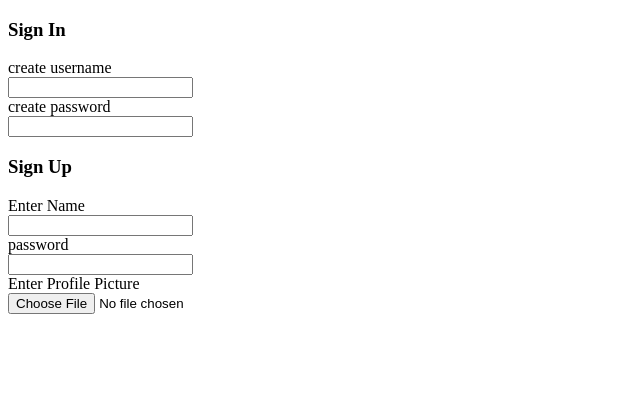
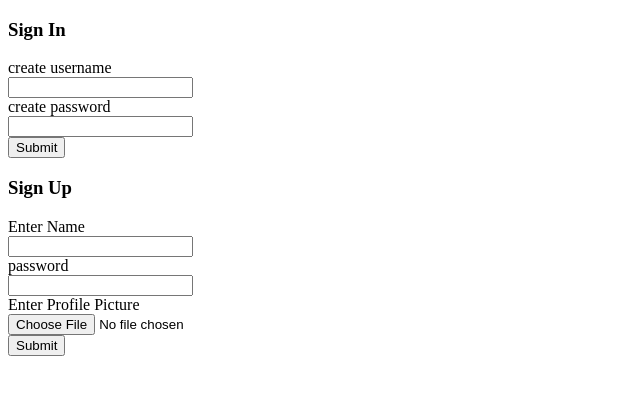
Before and after one commit to Yawp-Chat/Yawp, a React app: page / in a window 1280 px wide. Shown: the top 394 px of the page, without its empty margins (0-640 px from the left). Built offline with nearby package versions, Linux system fonts and the light colour scheme; no server answers.

Commit message:
navigate from login to home page

```diff
--- a/src/client/components/App.jsx
+++ b/src/client/components/App.jsx
@@ -1,5 +1,5 @@
 import React from 'react';
-import { BrowserRouter as Router, Switch, Route, Link } from 'react-router-dom';
+import { BrowserRouter as Router, Switch, Route, Link, BrowserRouter, Routes } from 'react-router-dom';
 import { io } from 'socket.io-client';
 import Login from '../containers/Login';
 import ChatContainer from '../containers/ChatContainer';
@@ -25,8 +25,12 @@ function App() {
 
   return (
     <div className="messageContainer">
-      <Login />
-      {/* <ChatContainer /> */}
+      <BrowserRouter>
+        <Routes>
+          <Route path="/" element={<Login />} />
+          <Route path="/home" element={<ChatContainer />} />
+        </Routes>
+      </BrowserRouter>
     </div>
   );
 }
--- a/src/client/containers/Login.jsx
+++ b/src/client/containers/Login.jsx
@@ -1,6 +1,16 @@
 import React from 'react';
+import { useNavigate } from 'react-router-dom';
 
 export default () => {
+  const navigate = useNavigate();
+
+  const handleSubmit = (e) => {
+    e.preventDefault()
+    navigate('/home')
+  }
+
+  const submitButton = <button onClick={(e) => handleSubmit(e)}>Submit</button>
+
   return (
     <div>
       <form name="signin">
@@ -11,6 +21,7 @@ export default () => {
         <label for="signin-pass">create password</label>
         <br />
         <input name="signin-pass" /> <br />
+        {submitButton}
       </form>
 
       <h3>Sign Up</h3>
@@ -27,6 +38,7 @@ export default () => {
         <br />
         <input name="profile-pic" type="file" placeholder="" />
         <br />
+        {submitButton}
       </form>
     </div>
   );
```
